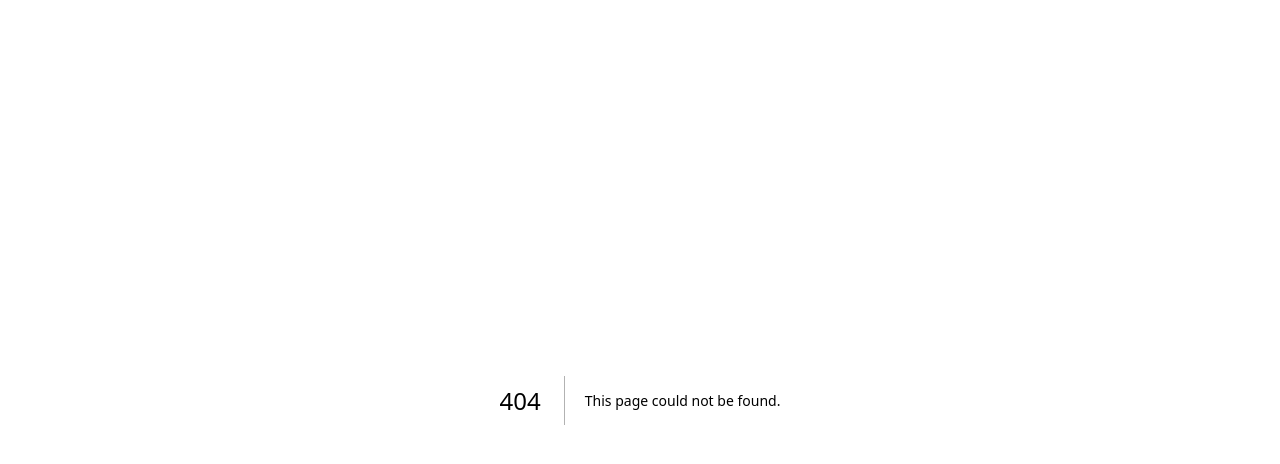
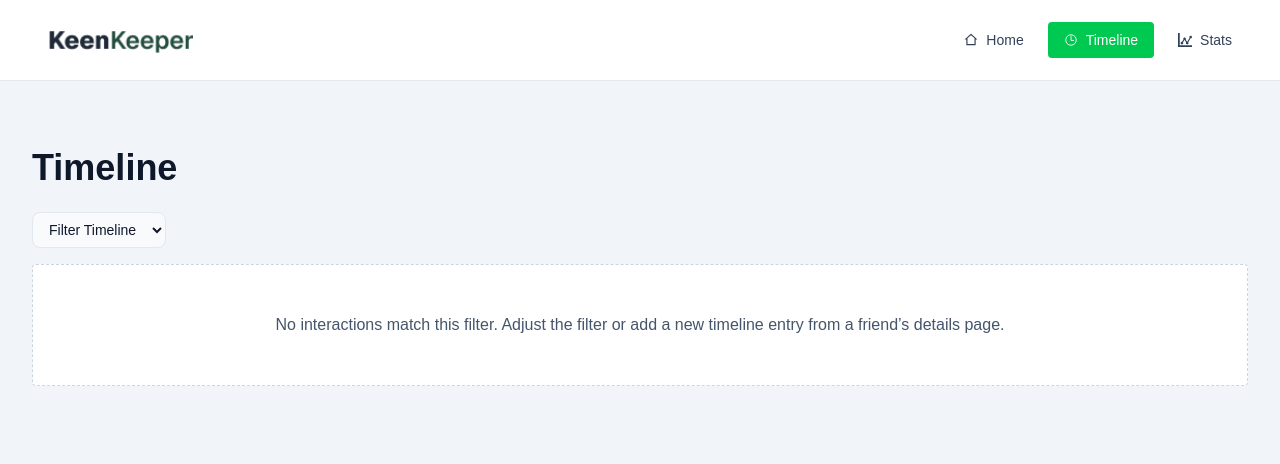
Before and after one commit to SanjoyTheDeveloper/KeenKeeper, a Next.js app: page /timeline in a window 1280 px wide. Before the commit this address had no page. Shown: the top 464 px of the page. Built offline with nearby package versions, Linux system fonts and the light colour scheme.

Commit message:
added timeline page and set the logic perfectly

```diff
--- a/src/app/profile/[id]/page.tsx
+++ b/src/app/profile/[id]/page.tsx
@@ -1,14 +1,12 @@
-import fs from "fs/promises";
-import path from "path";
-import Link from "next/link";
-import { notFound } from "next/navigation";
+"use client";
+
+import { useEffect, useState } from "react";
+import { useParams } from "next/navigation";
 import { Navber } from "@/src/ui/Navber";
 import { BiPhoneCall } from "react-icons/bi";
 import { MdOutlineTextsms } from "react-icons/md";
 import { IoVideocamOutline } from "react-icons/io5";
-
-
-import { BiVideo } from "react-icons/bi";
+import { addTimelineEntry } from "@/src/lib/timeline";
 
 type Contact = {
     id: number;
@@ -34,19 +32,70 @@ const statusClasses: Record<string, string> = {
     "on track": "bg-emerald-500/10 text-emerald-700",
 };
 
-async function getContact(id: string): Promise<Contact | undefined> {
-    const filePath = path.join(process.cwd(), "public", "contacts.json");
-    const content = await fs.readFile(filePath, "utf8");
-    const contacts: Contact[] = JSON.parse(content);
-    return contacts.find((contact) => contact.id === Number(id));
-}
+type Toast = {
+    title: string;
+    message: string;
+};
 
-export default async function ProfilePage({ params }: { params: Promise<{ id: string }> }) {
-    const { id } = await params;
-    const contact = await getContact(id);
+export default function ProfilePage() {
+    const params = useParams();
+    const [contact, setContact] = useState<Contact | null>(null);
+    const [toast, setToast] = useState<Toast | null>(null);
+
+    useEffect(() => {
+        if (!params?.id) return;
+
+        fetch("/contacts.json")
+            .then((res) => res.json())
+            .then((data: Contact[]) => {
+                const found = data.find((item) => item.id === Number(params.id));
+                setContact(found ?? null);
+            })
+            .catch(() => setContact(null));
+    }, [params?.id]);
+
+    useEffect(() => {
+        if (!toast) return;
+        const timer = window.setTimeout(() => setToast(null), 2800);
+        return () => window.clearTimeout(timer);
+    }, [toast]);
+
+    const handleToast = (title: string, message: string) => {
+        setToast({ title, message });
+    };
+
+    const handleQuickAction = (type: "Call" | "Text" | "Video") => {
+        if (!contact) return;
+        const title = `${type} with ${contact.name}`;
+        addTimelineEntry({
+            type,
+            title,
+            contact: contact.name,
+            date: new Date().toISOString(),
+        });
+        handleToast(title, "Added to Timeline");
+    };
+
+    const handleSnooze = () => {
+        handleToast("Snoozed", "Contact snoozed for 2 weeks.");
+    };
+
+    const handleArchive = () => {
+        handleToast("Archived", "Contact archived.");
+    };
+
+    const handleDelete = () => {
+        handleToast("Deleted", "Contact deleted.");
+    };
 
     if (!contact) {
-        notFound();
+        return (
+            <div className="min-h-screen flex items-center justify-center bg-slate-100 text-slate-950">
+                <div className="rounded-xl border border-slate-200 bg-white px-8 py-10 text-center shadow-sm">
+                    <p className="text-lg font-semibold text-slate-900">Loading contact...</p>
+                </div>
+            </div>
+        );
     }
 
     return (
@@ -86,13 +135,13 @@ export default async function ProfilePage({ params }: { params: Promise<{ id: st
 
                         </aside>
                         <div className="grid gap-3 mt-2 ">
-                            <button className="rounded-sm border border-slate-200 bg-slate-50 px-4 py-3 text-sm font-semibold text-slate-900 transition hover:bg-emerald-800">
+                            <button onClick={handleSnooze} className="rounded-sm border border-slate-200 bg-slate-50 px-4 py-3 text-sm font-semibold text-slate-900 transition hover:bg-emerald-800">
                                 snoze 2 weeks
                             </button>
-                            <button className="rounded-sm border border-slate-200 bg-slate-50 px-4 py-3 text-sm font-semibold text-slate-900 transition hover:bg-slate-100">
+                            <button onClick={handleArchive} className="rounded-sm border border-slate-200 bg-slate-50 px-4 py-3 text-sm font-semibold text-slate-900 transition hover:bg-slate-100">
                                 Archive
                             </button>
-                            <button className="rounded-sm border border-slate-200 bg-slate-50  px-4 py-3 text-sm font-semibold text-rose-700 transition hover:bg-rose-100">
+                            <button onClick={handleDelete} className="rounded-sm border border-slate-200 bg-slate-50  px-4 py-3 text-sm font-semibold text-rose-700 transition hover:bg-rose-100">
                                 Delete
                             </button>
                         </div>
@@ -142,19 +191,26 @@ export default async function ProfilePage({ params }: { params: Promise<{ id: st
 
                             </div>
                             <div className="mt-3 flex justify-between  text-sm text-slate-500     ">
+                                <button onClick={() => handleQuickAction("Call")} className="cursor-pointer">
                                     <div className="bg-slate-100 px-20 py-4 rounded-sm flex flex-col items-center">
+
                                         <span className="text-xl"><BiPhoneCall /></span>
                                         <h1>Call</h1>
                                     </div>
+                                </button>
+                                <button onClick={() => handleQuickAction("Text")} className="cursor-pointer">
                                     <div className="bg-slate-100 px-20 py-4 flex flex-col items-center  rounded-sm">
                                         <span className="text-xl"><MdOutlineTextsms /></span>
                                         <h1>Text</h1>
                                     </div>
+                                </button>
+                                <button onClick={() => handleQuickAction("Video")} className="cursor-pointer">
                                     <div className="bg-slate-100 px-20 py-4 flex flex-col items-center  rounded-sm">
                                         <span className="text-xl"><IoVideocamOutline />
                                         </span>
                                         <h1>Video</h1>
                                     </div>
+                                </button>
                             </div>
                         </div>
                     </section>
@@ -181,6 +237,13 @@ export default async function ProfilePage({ params }: { params: Promise<{ id: st
                     </div>
                 </div>
             </footer>
+
+            {toast ? (
+                <div className="fixed bottom-6 right-6 z-50 rounded-2xl border border-slate-200 bg-white px-5 py-4 shadow-xl shadow-slate-900/10">
+                    <p className="text-sm font-semibold text-slate-900">{toast.title}</p>
+                    <p className="mt-1 text-sm text-slate-600">{toast.message}</p>
+                </div>
+            ) : null}
         </div>
     );
 }
--- /dev/null
+++ b/src/app/stats/page.tsx
@@ -0,0 +1,15 @@
+import { Navber } from "@/src/ui/Navber";
+
+export default function StatsPage() {
+    return (
+        <div className="min-h-screen bg-slate-100 text-slate-950">
+            <Navber />
+            <main className="mx-auto max-w-8xl px-4 pb-16 pt-28 sm:px-6 lg:px-8">
+                <div className="rounded-sm border border-slate-200 bg-white p-12 shadow-sm">
+                    <h1 className="text-3xl font-semibold text-slate-900">Stats</h1>
+                    <p className="mt-4 text-slate-600">This is your stats dashboard. Use the navigation links to switch pages.</p>
+                </div>
+            </main>
+        </div>
+    );
+}
--- /dev/null
+++ b/src/app/timeline/page.tsx
@@ -0,0 +1,83 @@
+"use client";
+
+import { useEffect, useState } from "react";
+import { BiPhoneCall } from "react-icons/bi";
+import { MdOutlineTextsms } from "react-icons/md";
+import { IoVideocamOutline } from "react-icons/io5";
+import { Navber } from "@/src/ui/Navber";
+import { getTimelineEntries, TimelineEntry } from "@/src/lib/timeline";
+
+type FilterType = "All" | "Call" | "Text" | "Video";
+
+function formatDate(dateString: string) {
+    return new Date(dateString).toLocaleString("en-US", {
+        month: "short",
+        day: "numeric",
+        year: "numeric",
+        hour: "numeric",
+        minute: "2-digit",
+    });
+}
+
+export default function TimelinePage() {
+    const [entries, setEntries] = useState<TimelineEntry[]>([]);
+    const [filter, setFilter] = useState<FilterType>("All");
+
+    useEffect(() => {
+        setEntries(getTimelineEntries());
+    }, []);
+
+    const filteredEntries =
+        filter === "All" ? entries : entries.filter((entry) => entry.type === filter);
+
+    return (
+        <div className="min-h-screen bg-slate-100 text-slate-950">
+            <Navber />
+            <main className="mx-auto mt-9 max-w-7xl px-4 pb-16 pt-28 sm:px-6 lg:px-8">
+                <div className="">
+                    <div>
+                        <h1 className="text-4xl  font-semibold text-slate-900">Timeline</h1>
+                    </div>
+                    <div className="rounded-2xl py-4">
+
+                        <select
+                            id="timeline-filter"
+                            value={filter}
+                            onChange={(event) => setFilter(event.target.value as FilterType)}
+                            className="mt-2 rounded-lg border border-slate-200 bg-slate-50 px-3 py-2 text-sm text-slate-900 outline-none transition focus:border-green-500 focus:ring-2 focus:ring-green-100"
+                        >
+                            <option value="All">Filter Timeline</option>
+                            <option value="Call">Call</option>
+                            <option value="Text">Text</option>
+                            <option value="Video">Video</option>
+                        </select>
+                    </div>
+                </div>
+
+                <div className=" space-y-4">
+                    {filteredEntries.length === 0 ? (
+                        <div className="rounded-sm border border-dashed border-slate-300 bg-white p-12 text-center text-slate-600">
+                            No interactions match this filter. Adjust the filter or add a new timeline entry from a friend’s details page.
+                        </div>
+                    ) : (
+                        filteredEntries.map((entry) => {
+                            const Icon = entry.type === "Call" ? BiPhoneCall : entry.type === "Text" ? MdOutlineTextsms : IoVideocamOutline;
+                            return (
+                                <div key={entry.id} className="grid gap-4 rounded-sm border border-slate-200 bg-white p-2 shadow-sm sm:grid-cols-[auto_1fr_auto] sm:items-center">
+                                    <div className="flex h-14 w-14 items-center justify-center  text-slate-900">
+                                        <Icon className="h-6 w-6" />
+                                    </div>
+                                    <div>
+                                        <p className="text-lg font-semibold text-slate-900">{entry.title}</p>
+                                        <div className=" text-sm text-slate-500">{formatDate(entry.date)}</div>
+                                    </div>
+
+                                </div>
+                            );
+                        })
+                    )}
+                </div>
+            </main>
+        </div>
+    );
+}
--- /dev/null
+++ b/src/lib/timeline.ts
@@ -0,0 +1,38 @@
+export type InteractionType = "Call" | "Text" | "Video";
+
+export interface TimelineEntry {
+    id: string;
+    type: InteractionType;
+    title: string;
+    contact: string;
+    date: string;
+}
+
+const storageKey = "keenkeeper-timeline";
+
+function safeParse(value: string | null) {
+    if (!value) return [];
+    try {
+        const parsed = JSON.parse(value);
+        return Array.isArray(parsed) ? parsed : [];
+    } catch {
+        return [];
+    }
+}
+
+export function getTimelineEntries(): TimelineEntry[] {
+    if (typeof window === "undefined") return [];
+    const raw = window.localStorage.getItem(storageKey);
+    return safeParse(raw);
+}
+
+export function addTimelineEntry(entry: Omit<TimelineEntry, "id">): TimelineEntry {
+    const previous = getTimelineEntries();
+    const newEntry: TimelineEntry = {
+        id: typeof crypto !== "undefined" && "randomUUID" in crypto ? crypto.randomUUID() : `${Date.now()}-${entry.type}`,
+        ...entry,
+    };
+    const nextEntries = [newEntry, ...previous];
+    window.localStorage.setItem(storageKey, JSON.stringify(nextEntries));
+    return newEntry;
+}
--- a/src/ui/Navber.jsx
+++ b/src/ui/Navber.jsx
@@ -1,21 +1,45 @@
+"use client";
+
+import Link from "next/link";
+import { usePathname } from "next/navigation";
 import { RiHome2Line } from "react-icons/ri";
 import { IoTimeOutline } from "react-icons/io5";
 import { ImStatsDots } from "react-icons/im";
 
+const navItems = [
+    { label: "Home", href: "/", icon: RiHome2Line },
+    { label: "Timeline", href: "/timeline", icon: IoTimeOutline },
+    { label: "Stats", href: "/stats", icon: ImStatsDots },
+];
+
 export function Navber() {
+    const pathname = usePathname();
+
     return (
         <header className="fixed inset-x-0 top-0 z-20 border-b border-slate-200 bg-white/95 backdrop-blur-xl">
             <div className="mx-auto flex max-w-9xl items-center justify-between px-4 py-4 sm:px-6 lg:px-8">
                 <div className="flex items-center gap-3">
-                    <div className="rounded-3xl  px-4 py-2 text-lg">
+                    <div className="rounded-3xl px-4 py-2 text-lg">
                         <img src="/assets/logo.png" alt="KeenKeeper logo" className="h-8 w-auto" />
                     </div>
                 </div>
                 <nav className="flex items-center gap-2">
-
-                    <span className="flex bg-green-500 py-2 px-1 rounded-sm items-center gap-2"><RiHome2Line /><button className="rounded-ful text-sm mr-3 font-medium text-slate-700 transition">Home</button></span>
-                    <span className="flex items-center gap-2"><IoTimeOutline /><button className="rounded-full text-sm mr-3 font-medium text-slate-700 transition ">Timeline</button></span>
-                    <span className="flex items-center gap-2"><ImStatsDots /><button className="rounded-full  text-sm font-medium text-slate-700 transition ">Stats</button></span>
+                    {navItems.map((item) => {
+                        const isActive = pathname === item.href;
+                        const activeClasses = isActive
+                            ? "bg-green-500 text-white"
+                            : "bg-transparent text-slate-700 hover:bg-slate-100";
+                        return (
+                            <Link
+                                key={item.href}
+                                href={item.href}
+                                className={`flex items-center gap-2 rounded-sm px-4 py-2 text-sm font-medium transition ${activeClasses}`}
+                            >
+                                <item.icon />
+                                <span>{item.label}</span>
+                            </Link>
+                        );
+                    })}
                 </nav>
             </div>
         </header>
```
Lines whose indentation alone changed are shown as unchanged.
